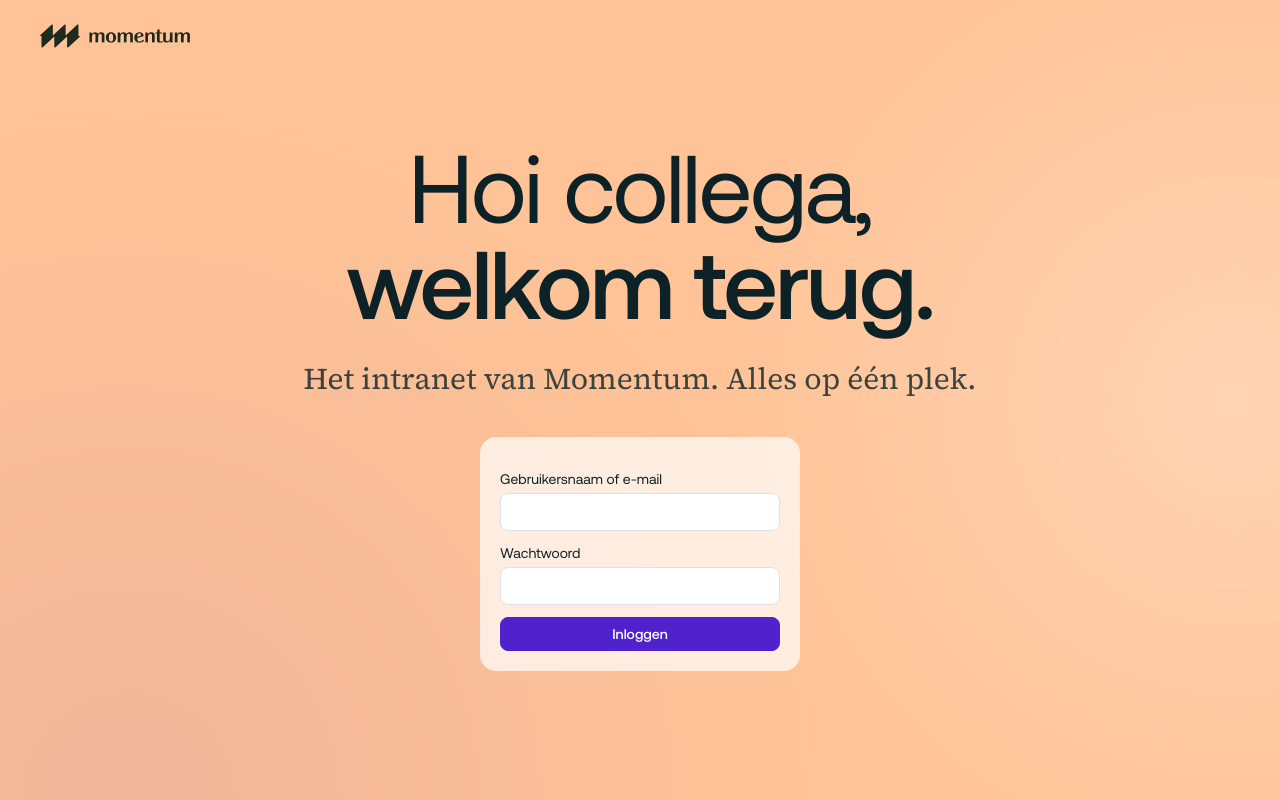
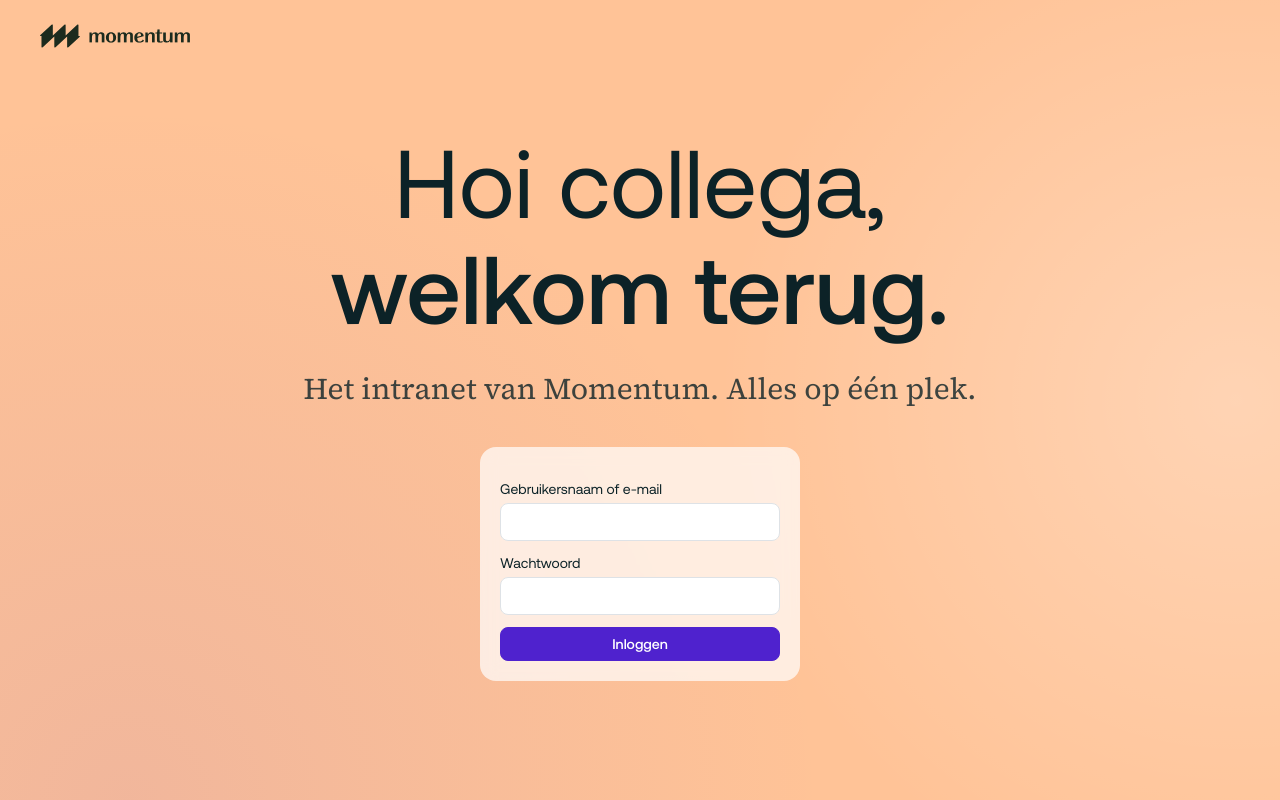
Before and after one commit to momentum-nl/intranet-, a Django app: page /accounts/login/ in a window 1280 px wide. Run offline with Django 5.2, Linux system fonts and the light colour scheme; style sheets or scripts are compiled from the project's sources; some libraries are stand-ins or nearby versions.

Commit message:
Loginpagina: kop exact als de hero van de site (Aeonik 96/106, mobiel 40)
Co-Authored-By: Claude Fable 5.1 <noreply@anthropic.com>

```diff
--- a/web_app/templates/account/login.html
+++ b/web_app/templates/account/login.html
@@ -9,7 +9,7 @@
   </header>
   <main class="relative z-10 flex-1 flex items-center justify-center px-6 pb-16">
     <div class="w-full max-w-3xl text-center">
-      <h1 class="font-display leading-[1.05] text-5xl sm:text-8xl tracking-tight">
+      <h1 class="font-display text-[40px] leading-[1.1] sm:text-[96px] sm:leading-[106px]">
         <span class="block font-normal">Hoi collega,</span>
         <span class="block font-medium">welkom terug.</span>
       </h1>
```
